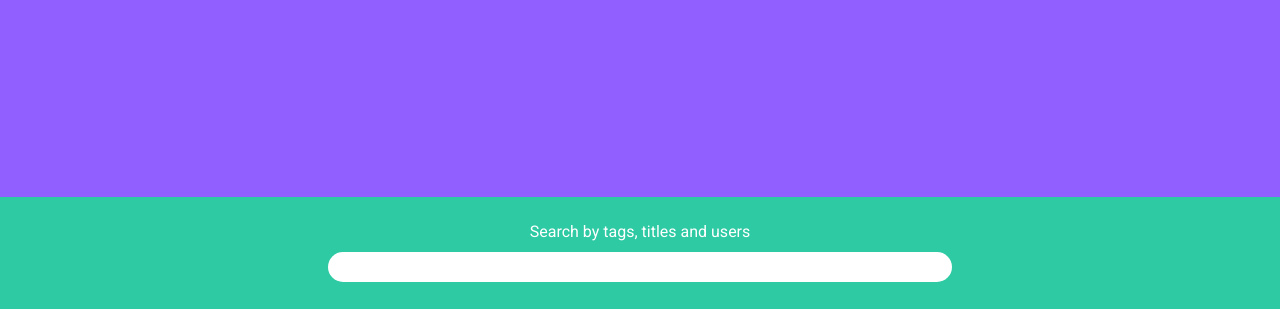
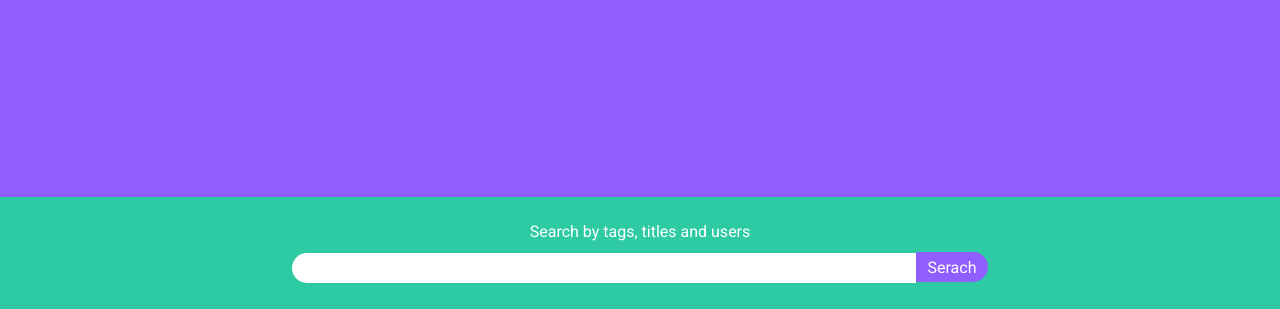
Before and after one commit to PsychicJack/FirstRWAProject, a website built with webpack: page index.html in a window 1280 px wide. Shown: the part 413-722 px from the top of the page. Built offline with nearby package versions, Linux system fonts and the light colour scheme; data requests are answered from the project's data file.

Commit message:
added search button

```diff
--- a/src/draw/indexDraw.ts
+++ b/src/draw/indexDraw.ts
@@ -48,10 +48,14 @@
 function searchDraw(host: HTMLDivElement): HTMLDivElement {
     const search: HTMLDivElement = createDivWithClass(host, "search");
     createDivWithClass(search, "search-instructions").innerHTML = "Search by tags, titles and users";
-    const searchBar: HTMLInputElement = createDivWithClass(search, "search-bar-div").appendChild(
+    const searchBarDiv : HTMLDivElement = createDivWithClass(search, "search-bar-div");
+    const searchBar: HTMLInputElement = searchBarDiv.appendChild(
         document.createElement("input")
     );
     searchBar.id = "search-bar";
+    const serachButton = searchBarDiv.appendChild(document.createElement("button"));
+    serachButton.innerHTML = "Serach";
+    serachButton.id = "search-button";
     return search;
 }
 
--- a/style/index.css
+++ b/style/index.css
@@ -78,14 +78,25 @@
     width: 100%;
     height: 40px;
 }
-#search-bar {
+#search-bar,
+#search-button {
     height: 30px;
     margin: 5px 0 0 0;
-    width: 60%;
-    border-radius: 20px;
     border: 0;
     padding: 0 12px;
+}
+
+#search-bar {
+    width: 55%;
+    border-radius: 20px 0 0 20px;
     max-width: 600px;
+}
+
+#search-button {
+    background-color: #915eff;
+    border-radius: 0 20px 20px 0;
+    color: white;
+    font-size: 16px;
 }
 
 .post-cards {
@@ -153,7 +164,7 @@
         height: 100px;
     }
     #search-bar {
-        width: 70%;
+        width: 65%;
     }
 }
 @media only screen and (max-width: 399px) {
@@ -164,6 +175,6 @@
         width: 100%;
     }
     #search-bar {
-        width: 85%;
+        width: 65%;
     }
 }
```
